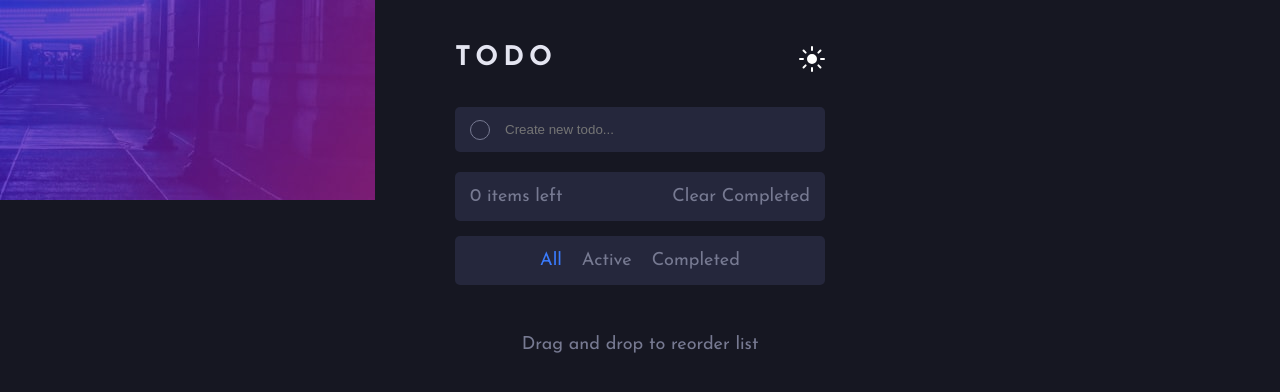
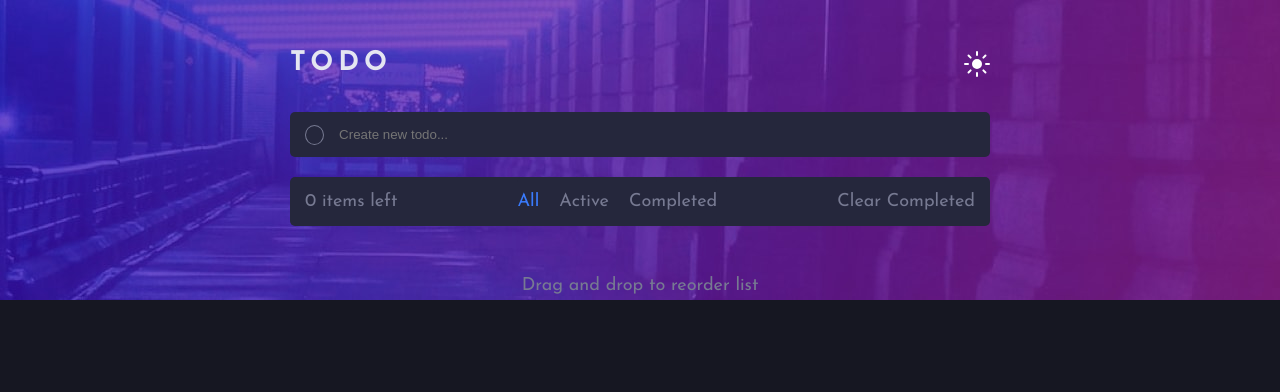
Before and after one commit to mickaelk98/fem-todo-app, a React (Vite) app: page / in a window 1280 px wide. Shown: the top 392 px of the page. Built offline with nearby package versions, Linux system fonts and the light colour scheme.

Commit message:
responsive

```diff
--- a/src/App.jsx
+++ b/src/App.jsx
@@ -73,12 +73,13 @@ function App() {
                 />
               ))}
 
-          <div>
+          <div className="todo-filter-content">
             <p>{itemLeft} items left</p>
+            <Filter filter={filter} setFilter={setFilter} device={"tabletPc"} />
             <p onClick={() => clearTodos()}>Clear Completed</p>
           </div>
         </div>
-        <Filter filter={filter} setFilter={setFilter} />
+        <Filter filter={filter} setFilter={setFilter} device={"mobile"} />
         <p className="dndText">Drag and drop to reorder list</p>
       </div>
     </main>
--- a/src/components/Filter.jsx
+++ b/src/components/Filter.jsx
@@ -1,8 +1,8 @@
 import PropTypes from "prop-types";
 
-function Filter({ filter, setFilter }) {
+function Filter({ filter, setFilter, device }) {
   return (
-    <ul className="todo-filter">
+    <ul className={`todo-filter ${device}`}>
       <li
         className={filter === "all" ? "filter" : ""}
         onClick={() => setFilter("all")}
@@ -28,6 +28,7 @@ function Filter({ filter, setFilter }) {
 Filter.propTypes = {
   filter: PropTypes.string.isRequired,
   setFilter: PropTypes.func.isRequired,
+  device: PropTypes.string.isRequired,
 };
 
 export default Filter;
--- a/src/index.css
+++ b/src/index.css
@@ -70,6 +70,10 @@ ul li {
   color: var(--brightBlue);
 }
 
+.tabletPc {
+  display: none !important;
+}
+
 .add-todo, .todo-container, .todo-filter {
   background: var(--veryDarkDesaturatedBlue);
   border-radius: 5px;
@@ -84,8 +88,8 @@ ul li {
 
 .container {
   width: 90%;
-  max-width: 370px;
-  margin-top: 45px;
+  max-width: 700px;
+  margin-top: 50px;
 }
 
 .head {
@@ -111,6 +115,7 @@ ul li {
 }
 
 .add-todo input {
+  width: 100%;
   background: none;
   border: none;
   padding: 5px 0;
@@ -181,5 +186,35 @@ ul li {
   text-align: center;
   margin-top: 50px;
   color: var(--darkGrayishBlue-dark);
+}
 
+
+@media screen and (min-width: 375px) {
+  html, body {
+    background: url(../src/assets/images/bg-desktop-dark.jpg) var(--veryDarkBlue) no-repeat;
+  }
 }
+
+
+@media screen and (min-width: 768px) {
+
+  .mobile {
+    display: none;
+  }
+
+  .tabletPc {
+    display: flex !important;
+  }
+
+  .todo-filter-content {
+    margin: 0 !important;
+    padding: 0 15px !important;
+  }
+}
+
+@media screen and (min-width: 1440px) {
+  html, body {
+    background: url(../src/assets/images/bg-desktop-dark.jpg) var(--veryDarkBlue) no-repeat;
+    background-position-x: center;
+  }
+}
```
